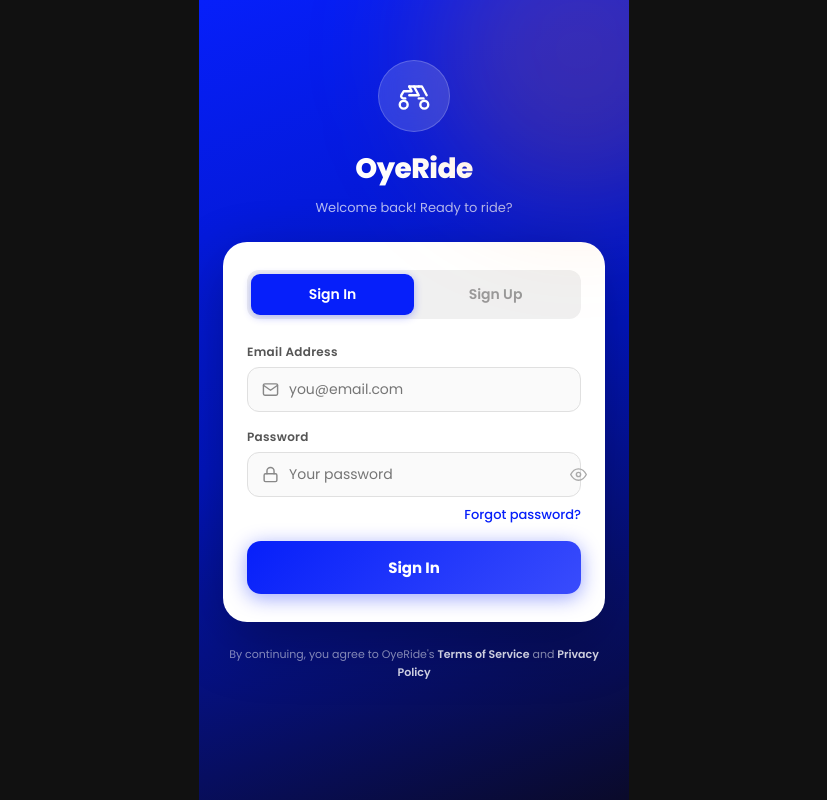
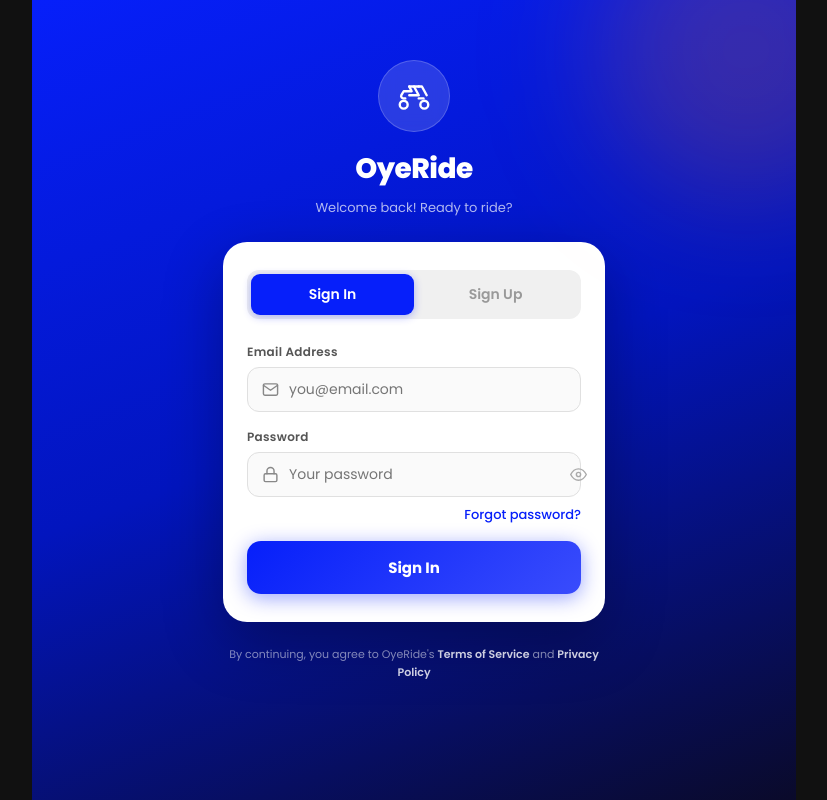
Before and after one commit to Jehoshaphat12/OyeRide-WebApp, a React (Vite) app: page /login in a window 1280 px wide. Shown: the whole page, without its empty margins (226-1053 px from the left). Built offline with nearby package versions, Linux system fonts and the light colour scheme; no server answers.

Commit message:
fixed error

```diff
--- a/src/components/RideTrackingSheet.tsx
+++ b/src/components/RideTrackingSheet.tsx
@@ -132,7 +132,7 @@ export default function RideTrackingSheet({ rideState, ride, driverInfo, onCance
                 <Icon name="cash" size={16} color="#888" style={{ marginRight: 8 }} />
                 <span style={styles.fareLabel}>Total Fare</span>
               </div>
-              <span style={styles.fareValue}>GH₵ {(ride.totalFare || 0).toFixed(2)}</span>
+              <span style={styles.fareValue}>GH₵ {(Math.round(ride.totalFare) || 0)}</span>
             </div>
           )}
 
--- a/src/styles/globals.css
+++ b/src/styles/globals.css
@@ -59,7 +59,7 @@ body {
 .app-shell {
   position: relative;
   width: 100%;
-  max-width: 430px;
+  max-width: 764px;
   height: 100%;
   background: var(--background);
   overflow: hidden;
```
